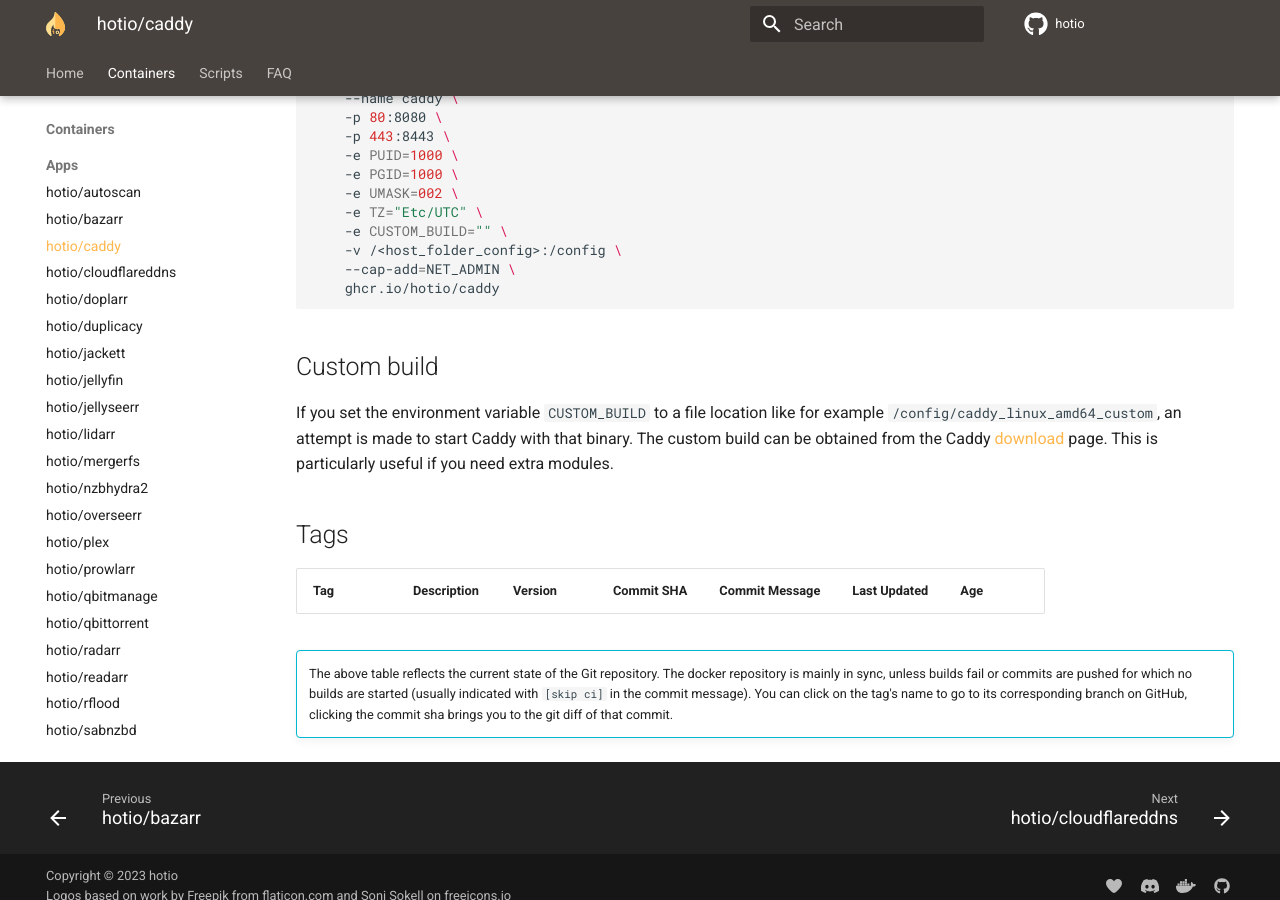
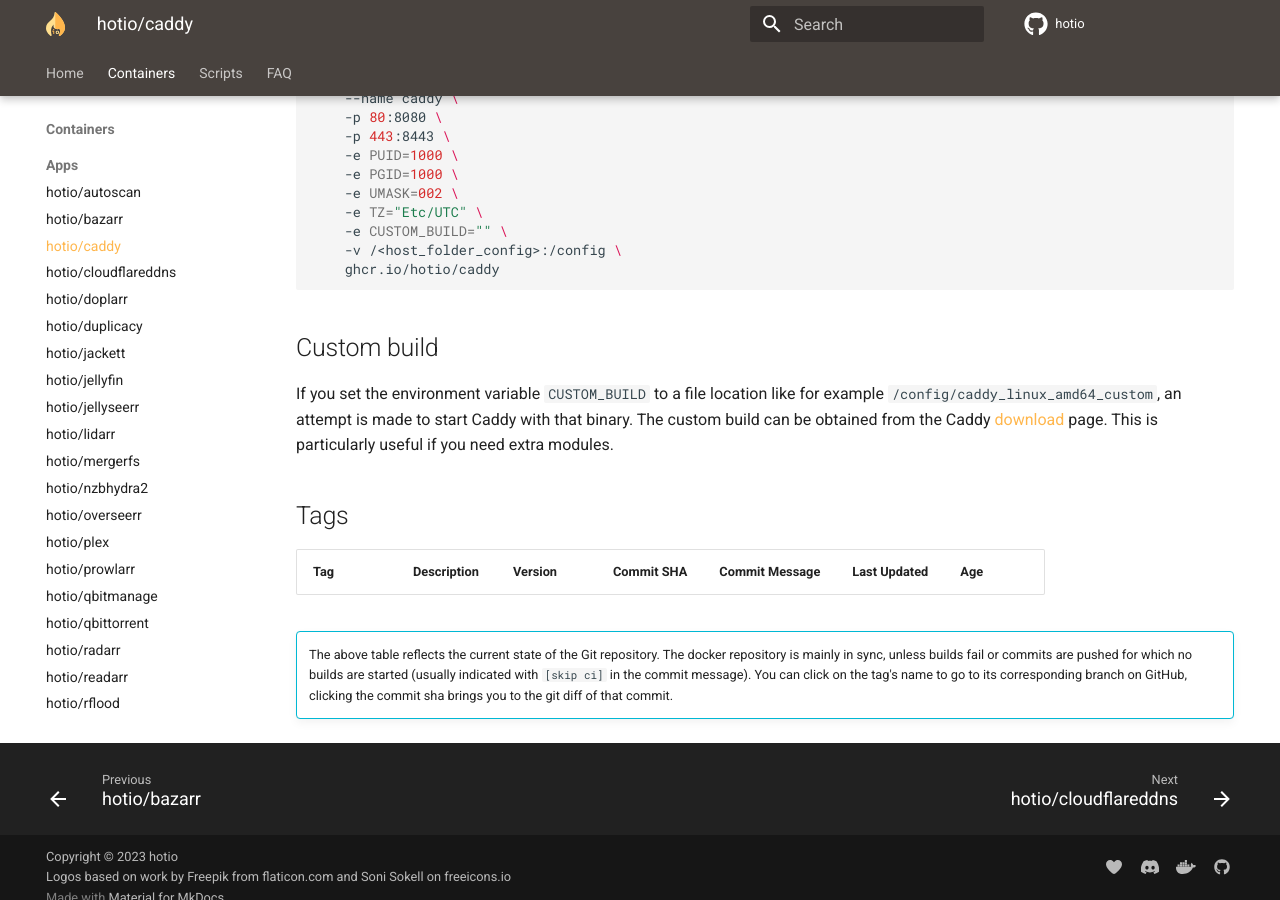
Before and after one commit to hotio/website, an MkDocs documentation site: the page built from docs/containers/caddy.md, in a window 1280 px wide and 900 px high, scrolled down 626 px. Built offline with MkDocs 1.6.1 and Material for MkDocs 9.7.7, drawn with Linux system fonts in a browser that asks for light colours.

Commit message:
update caddy docs

````diff
--- a/docs/containers/caddy.md
+++ b/docs/containers/caddy.md
@@ -29,7 +29,6 @@
         -e TZ="Etc/UTC" \
         -e CUSTOM_BUILD="" \
         -v /<host_folder_config>:/config \
-        --cap-add=NET_ADMIN \
         ghcr.io/hotio/caddy
     ```
 
@@ -53,8 +52,6 @@
           - CUSTOM_BUILD
         volumes:
           - /<host_folder_config>:/config
-        cap_add:
-          - NET_ADMIN
     ```
 
 ## Custom build
````
